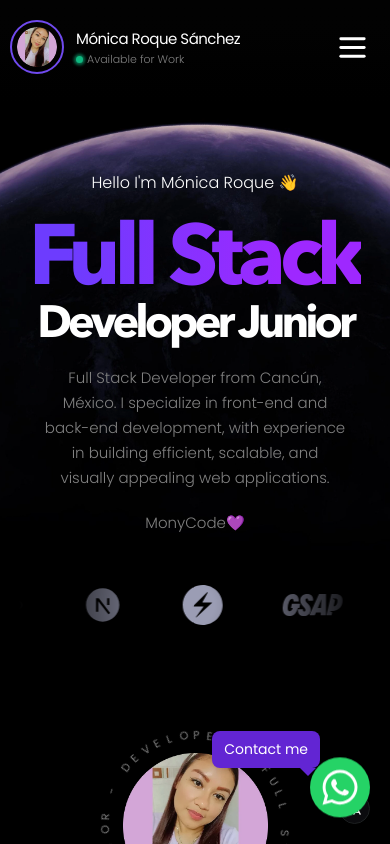
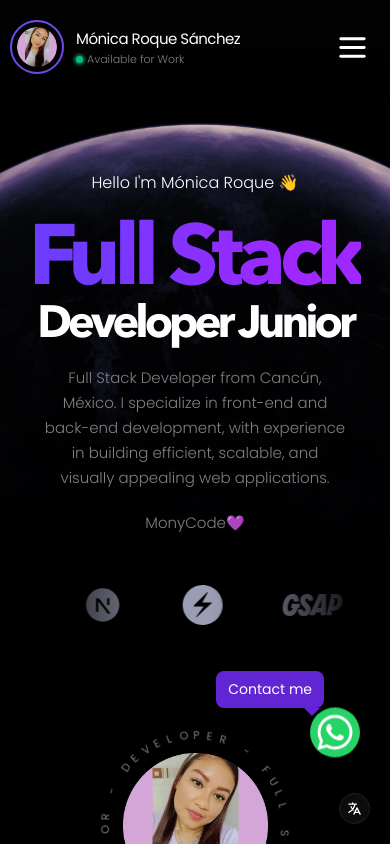
Before and after one commit to monywy/portafolioAMRS, a Next.js app: page / in a window 390 px wide. Shown: the top 844 px of the page. Built offline with nearby package versions, Linux system fonts and the light colour scheme.

Commit message:
Responsive Movil Fix

```diff
--- a/src/components/WhatsAppButton/WhatsAppButton.module.css
+++ b/src/components/WhatsAppButton/WhatsAppButton.module.css
@@ -79,3 +79,26 @@
       transform: translateX(10px);
     }
   }
+
+  @media (max-width: 480px) {
+    .whatsappContainer {
+        position: fixed;
+        bottom: 80px;
+        right: 30px;
+        display: flex;
+        flex-direction: column;
+        align-items: center;
+        z-index: 1000;
+      }
+    .whatsappButton {
+      width: 50px;
+      height: 50px;
+    }
+
+    .tooltip {
+        position: absolute;
+        bottom: 56px;
+        right: 36px;
+      }
+
+  }
```
